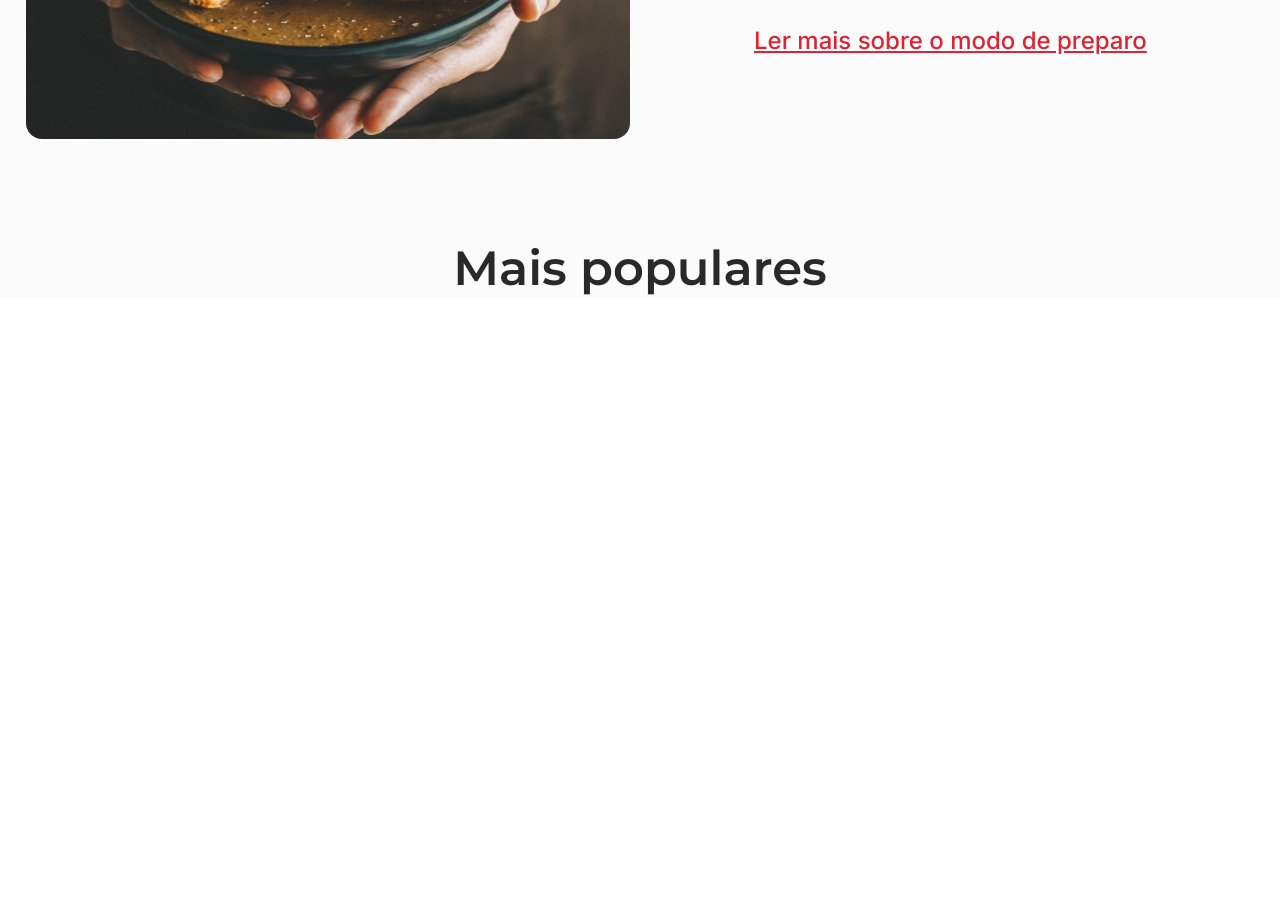
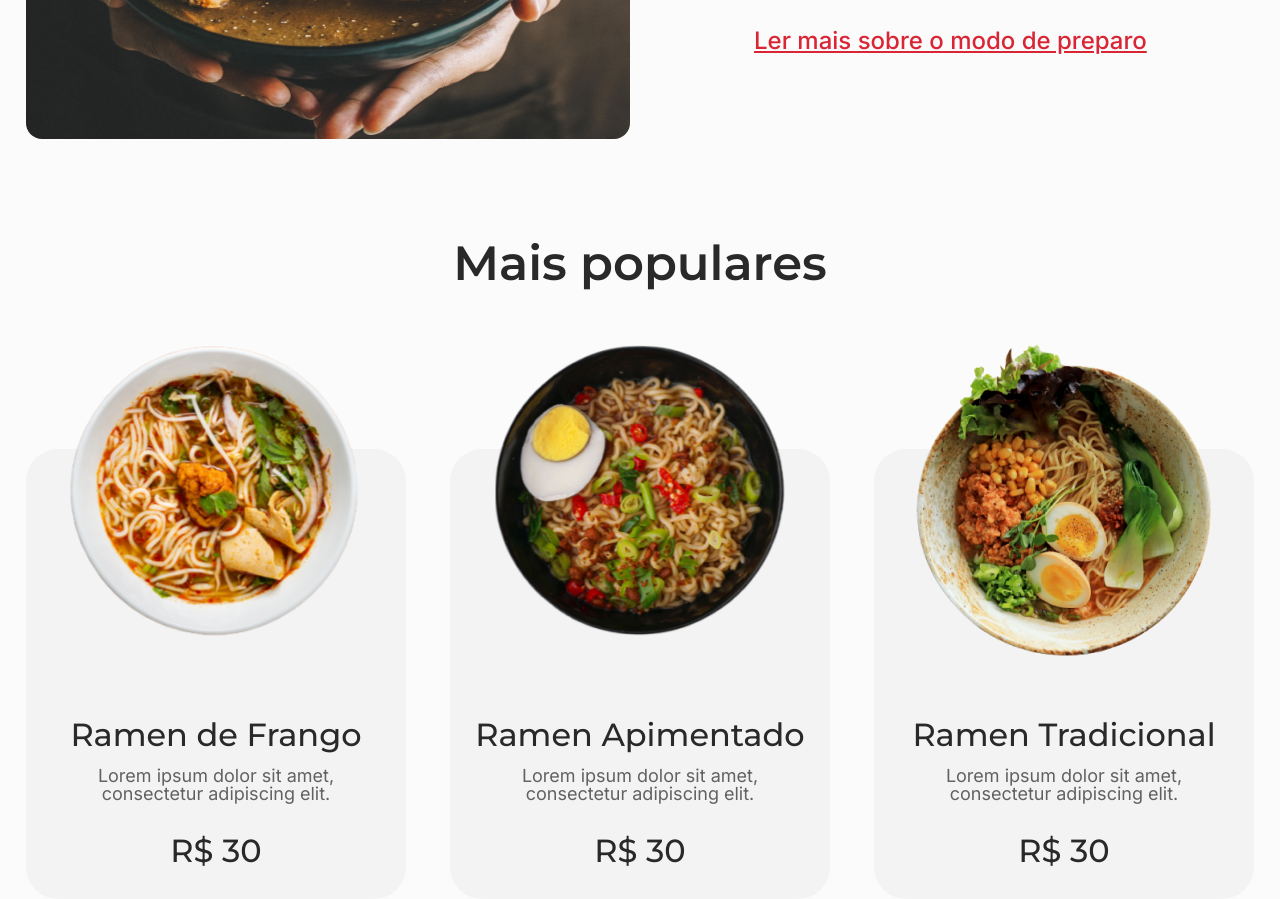
Before and after one commit to Robson-Carvalho/foodjp, a React (Vite) app: page / in a window 1280 px wide. Shown: the part 1300-2199 px from the top of the page. Before the commit the page ends 1598 px from the top, so only its background shows below. Built offline with nearby package versions, Linux system fonts and the light colour scheme.

Commit message:
:memo: Added popular dishes section

```diff
--- a/src/components/Main/index.jsx
+++ b/src/components/Main/index.jsx
@@ -10,8 +10,8 @@ import imgTraditionalRamen from "../../assets/img-2.png";
 export const Main = () => {
   return (
     <Container>
-      <section>
-        <div id="home">
+      <section id="home">
+        <div>
           <h2>Comida Oriental</h2>
           <span>
             A culinária Japonesa é bastante equilibrada, sendo muito rica em
@@ -37,8 +37,40 @@ export const Main = () => {
           </a>
         </div>
       </section>
-      <section>
-        <h2 id="menu">Mais populares</h2>
+      <section id="menu">
+        <h2>Mais populares</h2>
+        <div className="cards">
+          <article className="card">
+            <div>
+              <img src={imgChickenRamen} alt="" />
+              <p className="name">Ramen de Frango</p>
+              <span className="description">
+                Lorem ipsum dolor sit amet, consectetur adipiscing elit.
+              </span>
+              <p className="price">R$ 30</p>
+            </div>
+          </article>
+          <article className="card">
+            <div>
+              <img src={imgSpicyRamen} alt="" />
+              <p className="name">Ramen Apimentado</p>
+              <span className="description">
+                Lorem ipsum dolor sit amet, consectetur adipiscing elit.
+              </span>
+              <p className="price">R$ 30</p>
+            </div>
+          </article>
+          <article className="card">
+            <div>
+              <img src={imgTraditionalRamen} alt="" />
+              <p className="name">Ramen Tradicional</p>
+              <span className="description">
+                Lorem ipsum dolor sit amet, consectetur adipiscing elit.
+              </span>
+              <p className="price">R$ 30</p>
+            </div>
+          </article>
+        </div>
       </section>
     </Container>
   );
--- a/src/components/Main/styles.jsx
+++ b/src/components/Main/styles.jsx
@@ -96,7 +96,7 @@ export const Container = styled.main`
     }
 
     &:nth-child(2) {
-      margin-top: 100.3px;
+      padding-top: 100.3px;
       display: flex;
       flex-direction: row;
       align-items: center;
@@ -105,7 +105,7 @@ export const Container = styled.main`
 
       @media (max-width: 1200px) {
         flex-direction: column;
-        margin-top: 48px;
+        padding-top: 48px;
       }
 
       img {
@@ -181,14 +181,15 @@ export const Container = styled.main`
       }
     }
     &:nth-child(3) {
-      margin-top: 100px;
+      padding-top: 100px;
+
       display: flex;
       flex-direction: column;
       align-items: center;
       gap: 162px;
 
       @media (max-width: 520px) {
-        margin-top: 56px;
+        padding-top: 56px;
       }
 
       h2 {
@@ -196,7 +197,6 @@ export const Container = styled.main`
         font-style: normal;
         font-weight: 600;
         font-size: 48px;
-        line-height: 59px;
         color: ${({ theme }) => theme.black};
 
         @media (max-width: 520px) {
@@ -204,6 +204,84 @@ export const Container = styled.main`
           line-height: 30px;
         }
       }
+
+      .cards {
+        display: flex;
+        flex-direction: row;
+        flex-wrap: wrap;
+        gap: 137px 44px;
+        align-items: center;
+        justify-content: center;
+
+        .card {
+          position: relative;
+          max-width: 380px;
+          width: 100%;
+
+          div {
+            background-color: ${({ theme }) => theme.white_200};
+            display: flex;
+            flex-direction: column;
+            align-items: center;
+            padding: 270px 25px 32px 25px;
+            border-radius: 32px;
+
+            @media screen and (max-width: 580px) {
+              padding: 202px 32px 48px 32px;
+            }
+
+            img {
+              position: absolute;
+              top: -14%;
+              left: 50%;
+              transform: translate(-50%, -14%);
+
+              @media screen and (max-width: 580px) {
+                width: 209px;
+              }
+            }
+
+            .name {
+              font-family: "Montserrat";
+              font-style: normal;
+              font-weight: 500;
+              font-size: 32px;
+              color: ${({ theme }) => theme.black};
+              margin-bottom: 16px;
+
+              @media screen and (max-width: 580px) {
+                font-size: 24px;
+              }
+            }
+
+            .description {
+              font-family: "Inter";
+              font-style: normal;
+              font-weight: 400;
+              font-size: 18px;
+              text-align: center;
+              color: ${({ theme }) => theme.gray};
+              margin-bottom: 32px;
+
+              @media screen and (max-width: 580px) {
+                font-size: 16.0514px;
+              }
+            }
+
+            .price {
+              font-family: "Montserrat";
+              font-style: normal;
+              font-weight: 500;
+              font-size: 32px;
+              color: ${({ theme }) => theme.black};
+
+              @media screen and (max-width: 580px) {
+                font-weight: 400;
+              }
+            }
+          }
+        }
+      }
     }
   }
 `;
```
